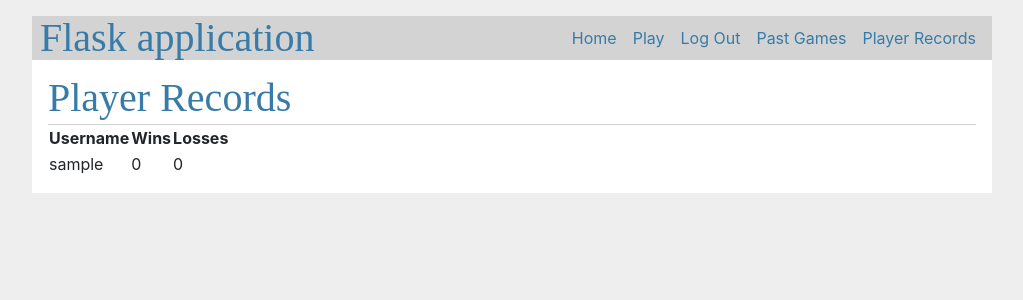
After one commit to dlkang/Final_SWE681, a Flask app: page /play/player_list in a window 1280 px wide. The commit adds this page. Shown: the top 300 px of the page, without its empty margins (128-1151 px from the left). Run offline with Flask 2, Linux system fonts and the light colour scheme; a user stored in the database is signed in; data comes from the database, SQL or seed files in the repository; data that the repository does not hold is empty; some libraries are stand-ins or nearby versions.

Commit message:
Player Records page

```diff
--- a/flask_app/adventureGame.py
+++ b/flask_app/adventureGame.py
@@ -559,6 +559,20 @@ def display_moves(game_id=None):
 
     return render_template('moves.html', moves=moves)
 
+@bp.route('/player_list', methods=['GET'])
+def display_player_list():
+    player_list = []
+
+    if not current_user.is_authenticated:
+        print("user not authenticated, please login")
+        return redirect(url_for('auth.login'))
+
+    queried_players = Account.query.order_by(Account.username)
+
+    players = [[account.username, account.wins, account.losses] for account in queried_players]
+
+    return render_template('player_records.html', player_list=players)
+
 def game_db(room):
     room_id = room.id
     p1 = room.player1
--- a/flask_app/templates/base.html
+++ b/flask_app/templates/base.html
@@ -35,6 +35,7 @@
       <li><a href="{{ url_for('game.hero_select') }}">Play</a>
       <li><a href="{{ url_for('auth.logout') }}">Log Out</a>
       <li><a href="{{ url_for('game.display_games') }}">Past Games</a>
+      <li><a href="{{ url_for('game.display_player_list') }}">Player Records</a>
     {% else %}
       <li><a href="{{ url_for('auth.register') }}">Register</a>
       <li><a href="{{ url_for('auth.login') }}">Log In</a>
--- /dev/null
+++ b/flask_app/templates/player_records.html
@@ -0,0 +1,25 @@
+{% extends 'base.html' %}
+
+{% block header %}
+  <h1>{% block title %}Player Records{% endblock %}</h1>
+{% endblock %}
+
+{% block content %}
+<div>
+  <table>
+  <tr>
+    <th>Username</th>
+    <th>Wins</th>
+    <th>Losses</th>
+  </tr>
+  {% for player in player_list %}
+  <tr>
+    <td> {{player[0]}}</td>
+    <td> {{player[1]}}</td>
+    <td> {{player[2]}}</td>
+  </tr>
+  {% endfor %}
+  </table>
+</div>
+
+{% endblock %}
```
